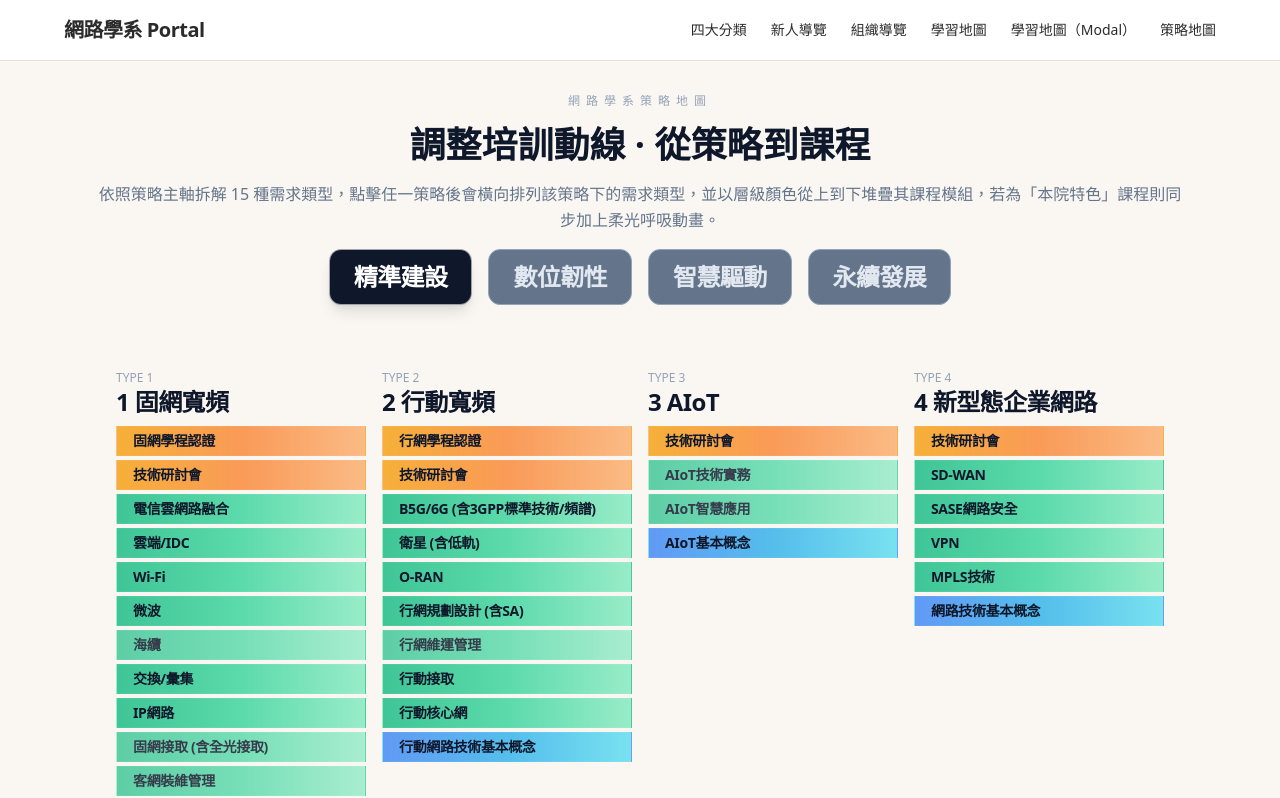
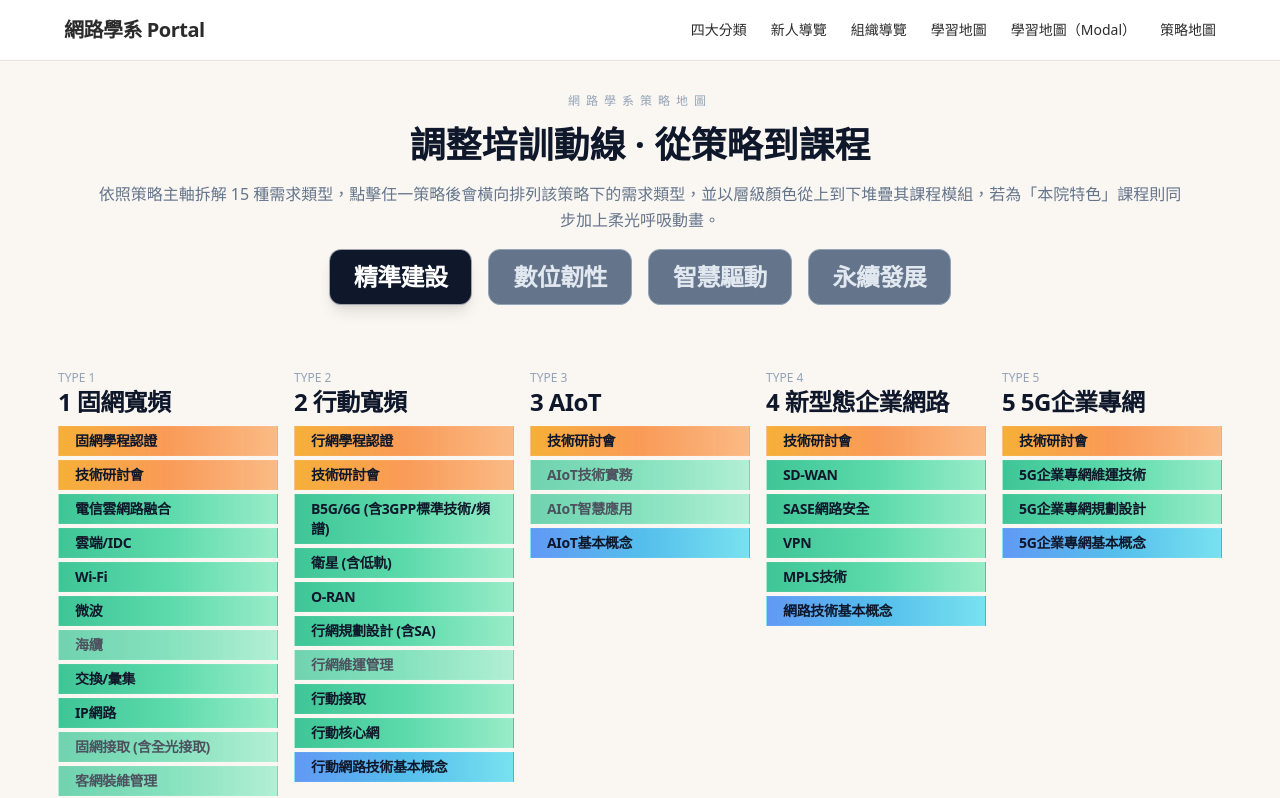
Before and after one commit to lolotw-sudo/network-dept-portal, a React (Vite) app: page /#/strategy-map in a window 1280 px wide. Shown: the top 798 px of the page. Built offline with nearby package versions, Linux system fonts and the light colour scheme.

Commit message:
Better center strategy columns

```diff
--- a/src/pages/StrategyMap.tsx
+++ b/src/pages/StrategyMap.tsx
@@ -51,9 +51,9 @@ const StrategyMap = () => {
         </header>
 
         <div className="space-y-5 border-t border-white/10 pt-6">
-          <div className="flex flex-wrap justify-center gap-4">
+          <div className="grid gap-4 justify-center lg:grid-cols-[repeat(5,minmax(220px,1fr))]">
             {highlightStrategy.types.slice(0, 5).map(type => (
-              <div key={type.id} className="flex flex-col gap-2 w-[250px]">
+              <div key={type.id} className="flex flex-col gap-2">
                 <div>
                   <p className="text-xs text-slate-400">TYPE {type.id}</p>
                   <h3 className="text-2xl font-bold text-slate-900 tracking-tight">
```
